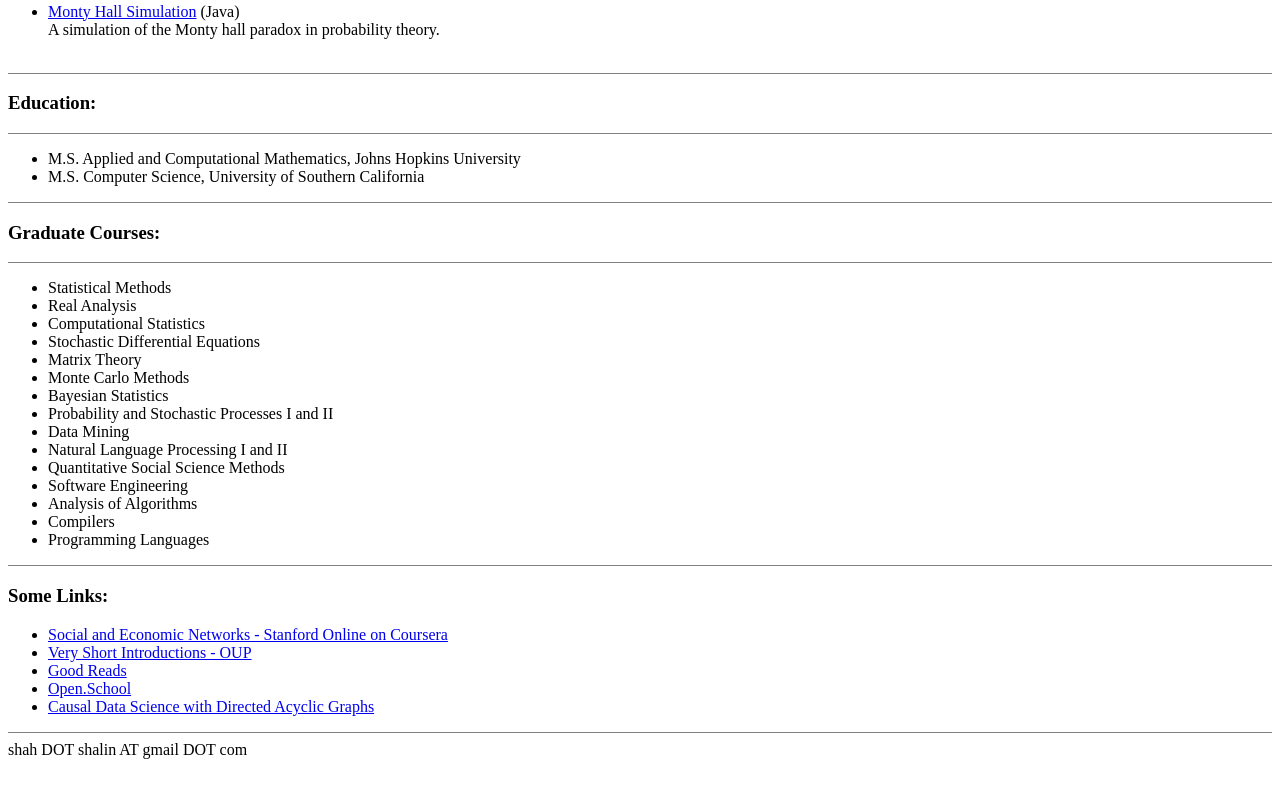
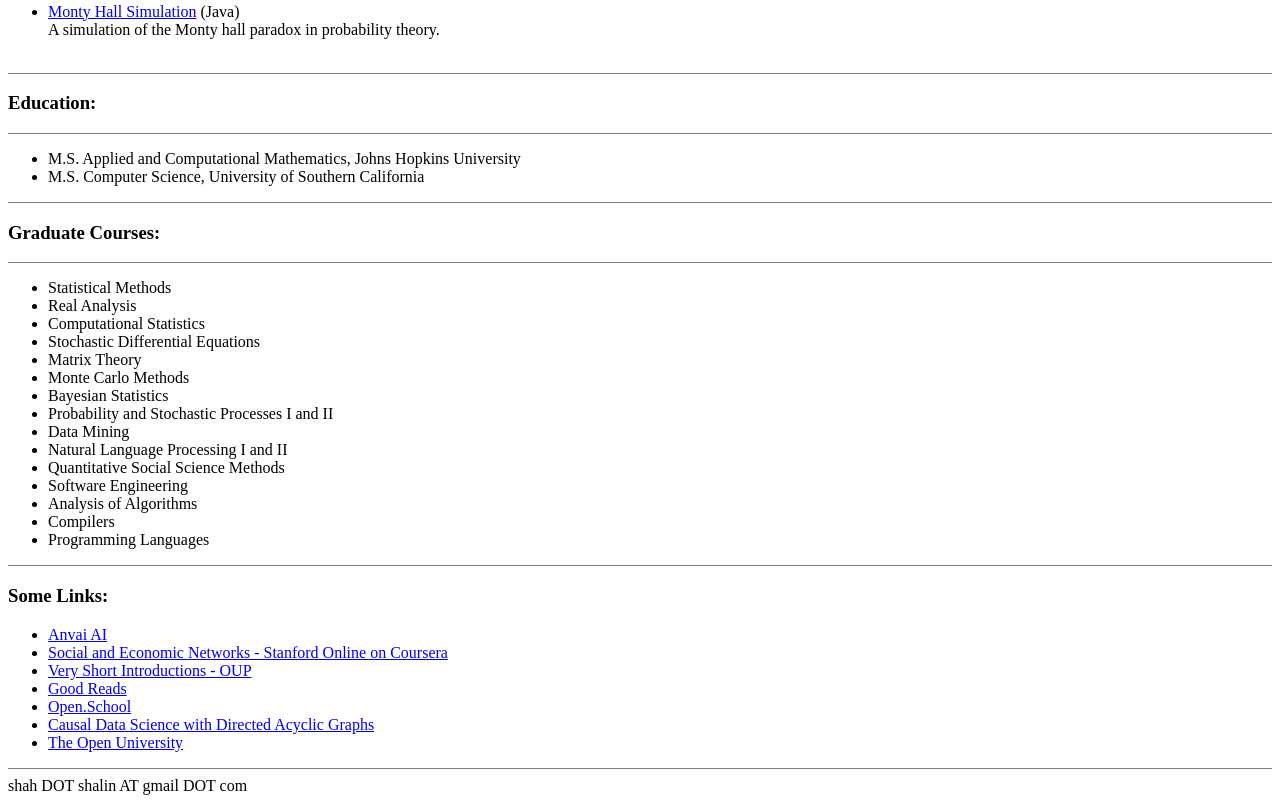
Before and after one commit to shah314/shah314.github.io, a plain HTML site: page index.html in a window 1280 px wide. Shown: the part 2914-3717 px from the top of the page. Before the commit the page ends 3681 px from the top, so only its background shows below. Drawn offline with Linux system fonts and the light colour scheme.

Commit message:
Update index.html

```diff
--- a/index.html
+++ b/index.html
@@ -180,11 +180,13 @@ Founding Scientist at <a href="https://anvai.ai/">Anvai AI</a><br><br>
 <HR noShade SIZE=1>
 <H3>Some Links:</H3>
 <ul>
+  <li><a href="https://anvai.ai">Anvai AI</a></li>
   <li><a href="https://www.coursera.org/learn/social-economic-networks">Social and Economic Networks - Stanford Online on Coursera</a></li>
   <li><a href="https://academic.oup.com/very-short-introductions">Very Short Introductions - OUP</a></li>
   <li><a href="https://www.goodreads.com/">Good Reads</a></li>
   <li><a href="https://open.school">Open.School</a></li>
   <li><a href="https://www.udemy.com/course/causal-data-science/">Causal Data Science with Directed Acyclic Graphs</a></li>
+  <li><a href="https://www.open.ac.uk">The Open University</a>
 </ul>
 <HR noShade SIZE=1>
 shah DOT shalin AT gmail DOT com
```
